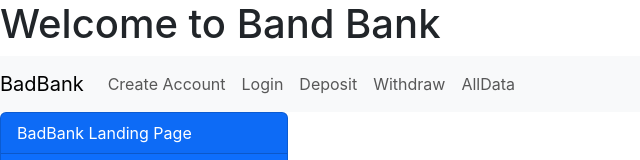
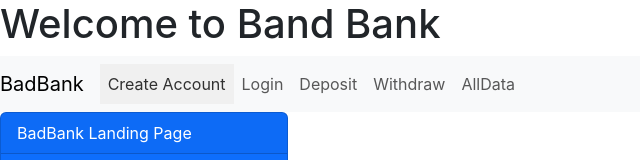
Before and after one commit to cesaranibaljimenez/Front-End-Banking, a React (Create React App) app: page / in a window 1280 px wide. In both pictures the pointer is over the item "Create Account". Shown: the top 160 px of the page, without its empty margins (0-640 px from the left). Built offline with nearby package versions, Linux system fonts and the light colour scheme.

Commit message:
Se agrega la clase .nav-item:hover para que los nav-links adquieran otra apariencia al pasar el cursor sobre ellos

```diff
--- a/src/index.css
+++ b/src/index.css
@@ -11,3 +11,11 @@ code {
   font-family: source-code-pro, Menlo, Monaco, Consolas, 'Courier New',
     monospace;
 }
+
+/* Cambios de estilo cuando el cursor está sobre el nav-item */
+.nav-item:hover {
+
+  background-color: #f0f0f0; /* Color de fondo */
+  color: #333; /* Color del texto */
+
+}
```
